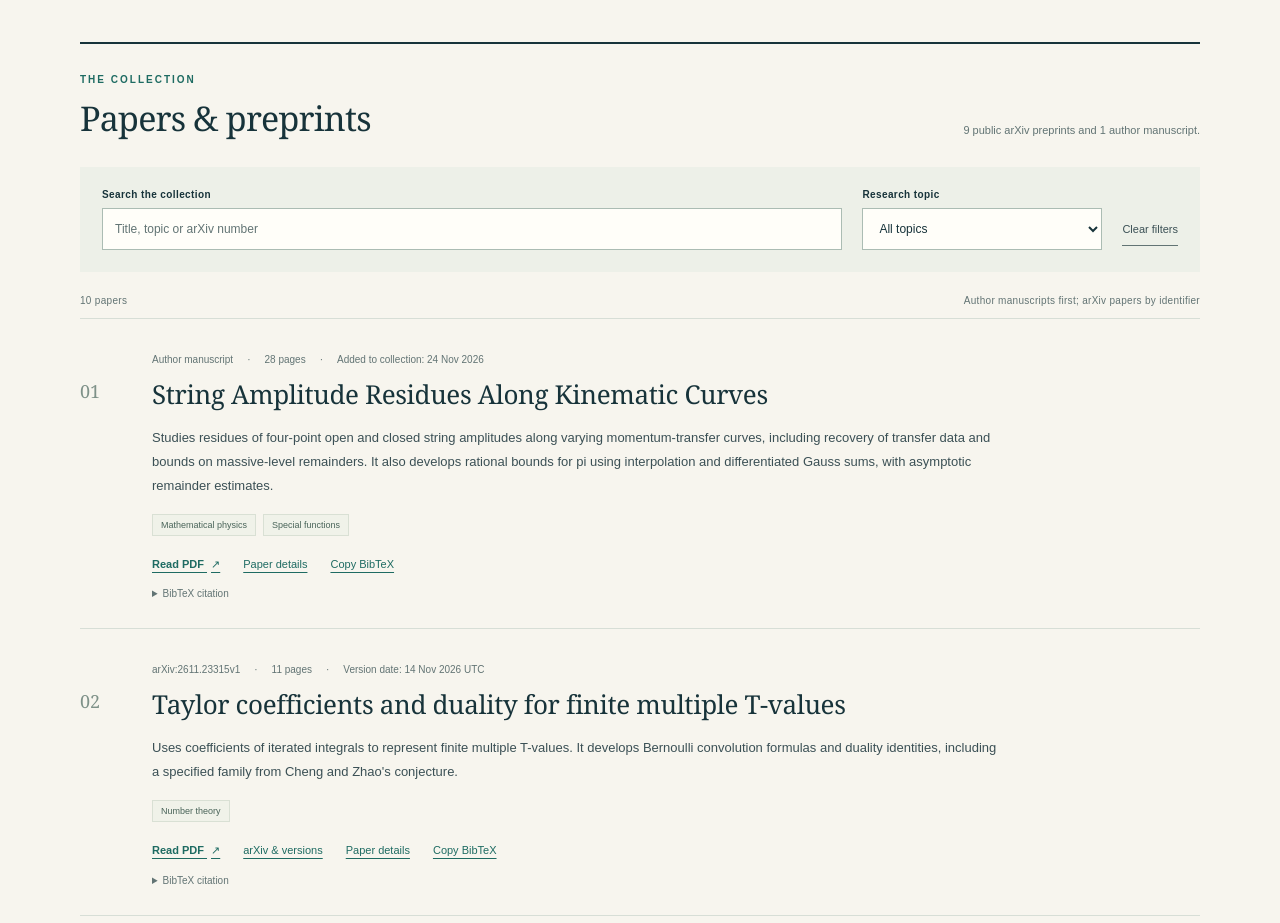
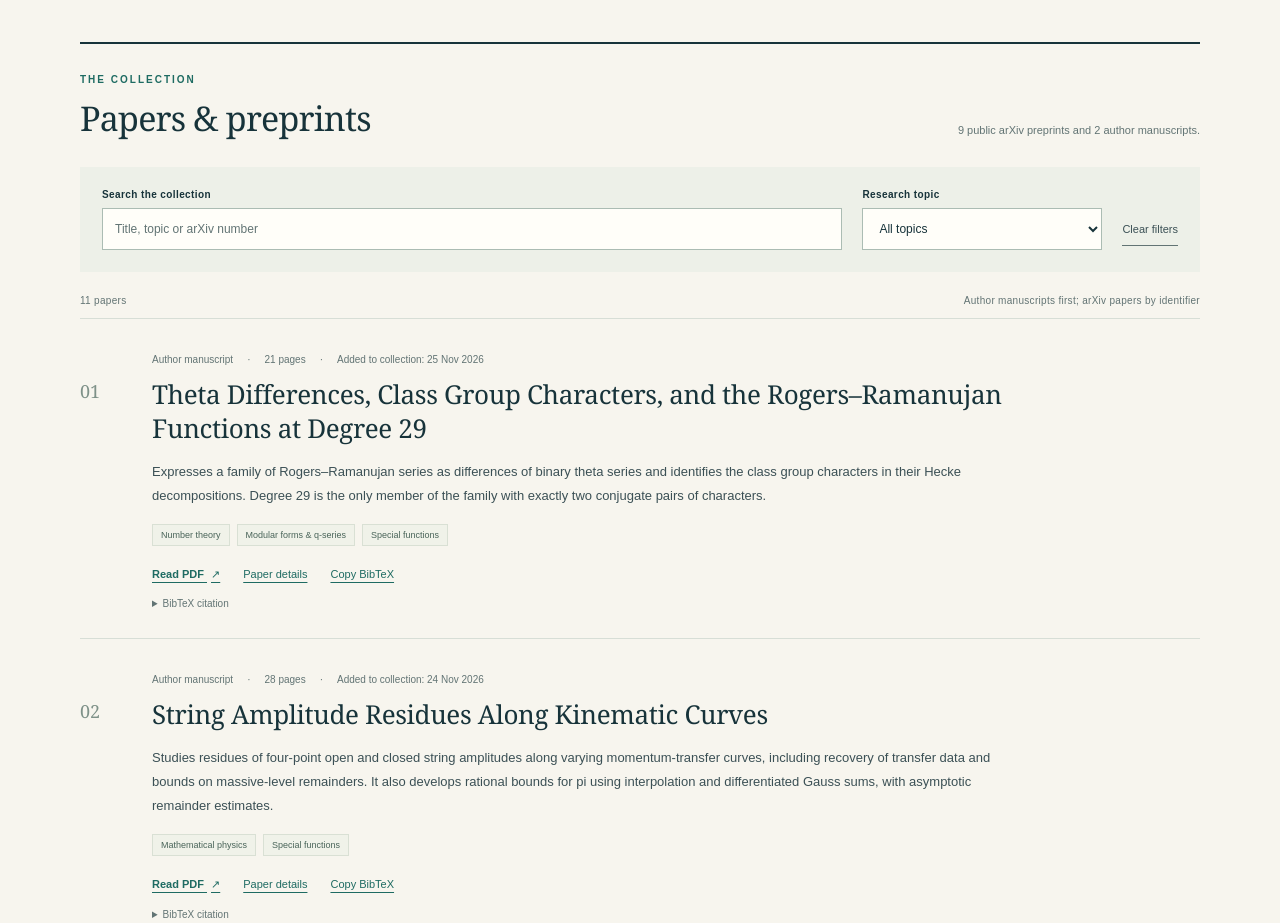
Before and after one commit to SRINIVASARAGHAVA/research-papers-srinivasa-raghava, a plain HTML site: page docs/index.html in a window 1280 px wide. Shown: the part 1040-1963 px from the top of the page. Drawn offline with Linux system fonts and the light colour scheme.

```diff
--- a/docs/index.html
+++ b/docs/index.html
@@ -16,15 +16,35 @@
   <main>
     <section class="hero" aria-labelledby="page-title">
       <div class="hero-copy"><p class="eyebrow">A mathematics research collection</p><h1 id="page-title">K. Srinivasa Raghava</h1><p class="hero-subtitle">Research papers</p><p class="intro">My research moves between pure and applied mathematics, guided by a recurring question: what deeper structure explains the pattern in front of us? Alongside published papers and preprints, I enjoy writing clear mathematical notes and sharing new findings in ways that invite students and researchers into the conversation.</p><div class="hero-links"><a class="button" href="#papers">Browse the collection <span aria-hidden="true">↓</span></a><a href="citations.bib" download>Download all citations</a></div><p class="social-links"><span>Connect</span><a href="https://www.facebook.com/SRINIVASARAGHAVA6174">Facebook</a><a href="https://x.com/SrinivasR1729">X (Twitter)</a></p></div>
-      <figure class="hero-portrait"><img src="k-srinivasa-raghava.png" alt="Portrait of K. Srinivasa Raghava" width="1122" height="1402" fetchpriority="high"><figcaption><span>K. Srinivasa Raghava</span><span>10 research papers</span></figcaption></figure>
+      <figure class="hero-portrait"><img src="k-srinivasa-raghava.png" alt="Portrait of K. Srinivasa Raghava" width="1122" height="1402" fetchpriority="high"><figcaption><span>K. Srinivasa Raghava</span><span>11 research papers</span></figcaption></figure>
     </section>
     <section class="feature" id="feature" aria-labelledby="feature-title"><div class="feature-meta"><p class="eyebrow">Special feature</p><p class="feature-source">ICTP Global Science Portal</p><time datetime="2026-03-24">24 March 2026</time></div><div class="feature-copy"><h2 id="feature-title">Srinivasa Raghava: Patterns, Primes, and the Ramanujan Influence</h2><p class="feature-description">A conversation about Ramanujan&#x27;s influence, mathematical intuition, experimentation, and the ideas behind my research.</p><p class="feature-attribution">Interview by Abdulhafeez Abdulsalam for InvariantMath, shared on the ICTP Global Science Portal.</p><a class="feature-link" href="https://ictp.global/news/13119204">Read the interview <span aria-hidden="true">↗</span></a></div></section>
     <section class="collection" id="papers" aria-labelledby="collection-title">
-      <div class="section-heading"><div><p class="eyebrow">The collection</p><h2 id="collection-title">Papers &amp; preprints</h2></div><p>9 public arXiv preprints and 1 author manuscript.</p></div>
+      <div class="section-heading"><div><p class="eyebrow">The collection</p><h2 id="collection-title">Papers &amp; preprints</h2></div><p>9 public arXiv preprints and 2 author manuscripts.</p></div>
       <div class="filters" id="filters" hidden><div class="search-group"><label for="search">Search the collection</label><input id="search" type="search" placeholder="Title, topic or arXiv number" autocomplete="off"></div><div class="topic-group"><label for="topic">Research topic</label><select id="topic"><option value="">All topics</option><option value="mathematical-physics">Mathematical physics</option><option value="number-theory">Number theory</option><option value="partitions">Partitions &amp; combinatorics</option><option value="special-functions">Special functions</option><option value="modular-forms">Modular forms &amp; q-series</option><option value="algebraic-geometry">Algebraic geometry</option></select></div><button id="clear-filters" type="button" class="clear-button">Clear filters</button></div>
-      <div class="collection-line"><p id="result-count" role="status" aria-live="polite">10 papers</p><span>Author manuscripts first; arXiv papers by identifier</span></div>
-      <div id="paper-list"><article class="paper" id="paper-string-amplitude-residues" data-id="string-amplitude-residues" data-topics="Mathematical physics Special functions">
+      <div class="collection-line"><p id="result-count" role="status" aria-live="polite">11 papers</p><span>Author manuscripts first; arXiv papers by identifier</span></div>
+      <div id="paper-list"><article class="paper" id="paper-theta-differences-degree-29" data-id="theta-differences-degree-29" data-topics="Number theory Modular forms &amp; q-series Special functions">
       <div class="paper-number" aria-hidden="true">01</div>
+      <div class="paper-body">
+        <div class="paper-meta"><span>Author manuscript</span><span>21 pages</span><span>Added to collection: 25 Nov 2026</span></div>
+        <h3><a href="pdfs/theta-differences-class-group-characters-and-the-rogers-ramanujan-functions-at-degree-29.pdf">Theta Differences, Class Group Characters, and the Rogers–Ramanujan Functions at Degree 29</a></h3>
+        <p class="summary">Expresses a family of Rogers–Ramanujan series as differences of binary theta series and identifies the class group characters in their Hecke decompositions. Degree 29 is the only member of the family with exactly two conjugate pairs of characters.</p>
+        <div class="tags" aria-label="Research topics"><span class="tag">Number theory</span><span class="tag">Modular forms &amp; q-series</span><span class="tag">Special functions</span></div>
+        <div class="paper-actions">
+          <a class="pdf-link" data-local-pdf="pdfs/theta-differences-class-group-characters-and-the-rogers-ramanujan-functions-at-degree-29.pdf" href="pdfs/theta-differences-class-group-characters-and-the-rogers-ramanujan-functions-at-degree-29.pdf">Read PDF <span aria-hidden="true">↗</span><span class="sr-only">: Theta Differences, Class Group Characters, and the Rogers–Ramanujan Functions at Degree 29</span></a>
+
+          <a href="https://github.com/SRINIVASARAGHAVA/research-papers-srinivasa-raghava/tree/main/papers/theta-differences-degree-29">Paper details<span class="sr-only">: Theta Differences, Class Group Characters, and the Rogers–Ramanujan Functions at Degree 29</span></a>
+          <button class="copy-citation" type="button" data-id="theta-differences-degree-29" hidden>Copy BibTeX<span class="sr-only">: Theta Differences, Class Group Characters, and the Rogers–Ramanujan Functions at Degree 29</span></button>
+        </div>
+        <details class="citation"><summary>BibTeX citation</summary><pre><code>@unpublished{raghavaThetaDifferencesDegree29,
+  title = {{Theta Differences, Class Group Characters, and the Rogers–Ramanujan Functions at Degree 29}},
+  author = {K. Srinivasa Raghava},
+  note = {Author manuscript; added to collection 25 Nov 2026},
+  url = {https://srinivasaraghava.github.io/research-papers-srinivasa-raghava/pdfs/theta-differences-class-group-characters-and-the-rogers-ramanujan-functions-at-degree-29.pdf}
+}</code></pre></details>
+      </div>
+    </article><article class="paper" id="paper-string-amplitude-residues" data-id="string-amplitude-residues" data-topics="Mathematical physics Special functions">
+      <div class="paper-number" aria-hidden="true">02</div>
       <div class="paper-body">
         <div class="paper-meta"><span>Author manuscript</span><span>28 pages</span><span>Added to collection: 24 Nov 2026</span></div>
         <h3><a href="pdfs/string-amplitude-residues-along-kinematic-curves.pdf">String Amplitude Residues Along Kinematic Curves</a></h3>
@@ -44,7 +64,7 @@
 }</code></pre></details>
       </div>
     </article><article class="paper" id="paper-2611.23315" data-id="2611.23315" data-topics="Number theory">
-      <div class="paper-number" aria-hidden="true">02</div>
+      <div class="paper-number" aria-hidden="true">03</div>
       <div class="paper-body">
         <div class="paper-meta"><span>arXiv:2611.23315v1</span><span>11 pages</span><span>Version date: 14 Nov 2026 UTC</span></div>
         <h3><a href="https://arxiv.org/abs/2611.23315v1">Taylor coefficients and duality for finite multiple T-values</a></h3>
@@ -68,7 +88,7 @@
 }</code></pre></details>
       </div>
     </article><article class="paper" id="paper-2610.10578" data-id="2610.10578" data-topics="Number theory Special functions Modular forms &amp; q-series">
-      <div class="paper-number" aria-hidden="true">03</div>
+      <div class="paper-number" aria-hidden="true">04</div>
       <div class="paper-body">
         <div class="paper-meta"><span>arXiv:2610.10578v4</span><span>21 pages</span><span>Version date: 13 Nov 2026 UTC</span></div>
         <h3><a href="https://arxiv.org/abs/2610.10578v4">Coefficient arithmetic and Mellin moments of the Rogers-Ramanujan continued fraction</a></h3>
@@ -92,7 +112,7 @@
 }</code></pre></details>
       </div>
     </article><article class="paper" id="paper-2609.22346" data-id="2609.22346" data-topics="Special functions Modular forms &amp; q-series">
-      <div class="paper-number" aria-hidden="true">04</div>
+      <div class="paper-number" aria-hidden="true">05</div>
       <div class="paper-body">
         <div class="paper-meta"><span>arXiv:2609.22346v2</span><span>25 pages</span><span>Version date: 20 Nov 2026 UTC</span></div>
         <h3><a href="https://arxiv.org/abs/2609.22346v2">Dedekind Eta Powers and Interlacing in Lambert Series Quotients</a></h3>
@@ -116,7 +136,7 @@
 }</code></pre></details>
       </div>
     </article><article class="paper" id="paper-2609.20201" data-id="2609.20201" data-topics="Special functions Algebraic geometry">
-      <div class="paper-number" aria-hidden="true">05</div>
+      <div class="paper-number" aria-hidden="true">06</div>
       <div class="paper-body">
         <div class="paper-meta"><span>arXiv:2609.20201v2</span><span>26 pages</span><span>Version date: 14 Oct 2026 UTC</span></div>
         <h3><a href="https://arxiv.org/abs/2609.20201v2">Exact Moments and CM Periods of Reciprocal Quadratic Mellin Integrals</a></h3>
@@ -140,7 +160,7 @@
 }</code></pre></details>
       </div>
     </article><article class="paper" id="paper-2609.18956" data-id="2609.18956" data-topics="Number theory Partitions &amp; combinatorics Modular forms &amp; q-series">
-      <div class="paper-number" aria-hidden="true">06</div>
+      <div class="paper-number" aria-hidden="true">07</div>
       <div class="paper-body">
         <div class="paper-meta"><span>arXiv:2609.18956v2</span><span>22 pages</span><span>Version date: 22 Nov 2026 UTC</span></div>
         <h3><a href="https://arxiv.org/abs/2609.18956v2">Radial Limits and Euler Exponents of a False Theta Series with Character Modulo 8</a></h3>
@@ -164,7 +184,7 @@
 }</code></pre></details>
       </div>
     </article><article class="paper" id="paper-2609.18945" data-id="2609.18945" data-topics="Number theory Partitions &amp; combinatorics">
-      <div class="paper-number" aria-hidden="true">07</div>
+      <div class="paper-number" aria-hidden="true">08</div>
       <div class="paper-body">
         <div class="paper-meta"><span>arXiv:2609.18945v1</span><span>25 pages</span><span>Version date: 10 Sep 2026 UTC</span></div>
         <h3><a href="https://arxiv.org/abs/2609.18945v1">Arithmetic Constraints and Limit Laws for Diagonal Rational Partitions</a></h3>
@@ -188,7 +208,7 @@
 }</code></pre></details>
       </div>
     </article><article class="paper" id="paper-2607.11926" data-id="2607.11926" data-topics="Number theory Modular forms &amp; q-series">
-      <div class="paper-number" aria-hidden="true">08</div>
+      <div class="paper-number" aria-hidden="true">09</div>
       <div class="paper-body">
         <div class="paper-meta"><span>arXiv:2607.11926v2</span><span>22 pages</span><span>Version date: 12 Oct 2026 UTC</span></div>
         <h3><a href="https://arxiv.org/abs/2607.11926v2">Walsh eta-units at squarefree level-integral structure and Fricke values</a></h3>
@@ -212,7 +232,7 @@
 }</code></pre></details>
       </div>
     </article><article class="paper" id="paper-2607.11925" data-id="2607.11925" data-topics="Number theory Algebraic geometry">
-      <div class="paper-number" aria-hidden="true">09</div>
+      <div class="paper-number" aria-hidden="true">10</div>
       <div class="paper-body">
         <div class="paper-meta"><span>arXiv:2607.11925v4</span><span>24 pages</span><span>Version date: 14 Nov 2026 UTC</span></div>
         <h3><a href="https://arxiv.org/abs/2607.11925v4">A Ramanujan Pell K3 Surface and Cube Representations</a></h3>
@@ -236,7 +256,7 @@
 }</code></pre></details>
       </div>
     </article><article class="paper" id="paper-2607.09904" data-id="2607.09904" data-topics="Number theory Special functions">
-      <div class="paper-number" aria-hidden="true">10</div>
+      <div class="paper-number" aria-hidden="true">11</div>
       <div class="paper-body">
         <div class="paper-meta"><span>arXiv:2607.09904v3</span><span>25 pages</span><span>Version date: 21 Nov 2026 UTC</span></div>
         <h3><a href="https://arxiv.org/abs/2607.09904v3">Harmonic weights in inverse central binomial series</a></h3>
@@ -263,7 +283,7 @@
       <p class="empty-state" id="empty-state" hidden>No papers match your search. Try another title, topic or arXiv number.</p>
       <p id="citation-status" class="sr-only" role="status" aria-live="polite"></p>
     </section>
-    <section class="about" id="about" aria-labelledby="about-title"><div><p class="eyebrow">About this collection</p><h2 id="about-title">An open reading shelf.</h2></div><div><p>This collection brings together 9 public arXiv preprints and 1 author manuscript by K. Srinivasa Raghava, with short summaries, source information and citations.</p><p>Author manuscripts are shared directly by the author and labeled with the date added to the collection. For arXiv preprints, each PDF link opens the listed version; the linked arXiv record provides its abstract, submission history and later revisions. These labels do not imply journal publication or peer review.</p><p class="rights">Paper copyrights and licenses remain those stated in the individual papers and, where applicable, their arXiv records. The repository software license does not relicense the manuscripts.</p><a href="https://github.com/SRINIVASARAGHAVA/research-papers-srinivasa-raghava">View the collection on GitHub <span aria-hidden="true">↗</span></a></div></section>
+    <section class="about" id="about" aria-labelledby="about-title"><div><p class="eyebrow">About this collection</p><h2 id="about-title">An open reading shelf.</h2></div><div><p>This collection brings together 9 public arXiv preprints and 2 author manuscripts by K. Srinivasa Raghava, with short summaries, source information and citations.</p><p>Author manuscripts are shared directly by the author and labeled with the date added to the collection. For arXiv preprints, each PDF link opens the listed version; the linked arXiv record provides its abstract, submission history and later revisions. These labels do not imply journal publication or peer review.</p><p class="rights">Paper copyrights and licenses remain those stated in the individual papers and, where applicable, their arXiv records. The repository software license does not relicense the manuscripts.</p><a href="https://github.com/SRINIVASARAGHAVA/research-papers-srinivasa-raghava">View the collection on GitHub <span aria-hidden="true">↗</span></a></div></section>
   </main>
   <footer><span>K. Srinivasa Raghava</span><span>Research papers · arXiv metadata checked 24 Nov 2026</span></footer>
 </body>
```
Also changed, not shown: 4 other files.
